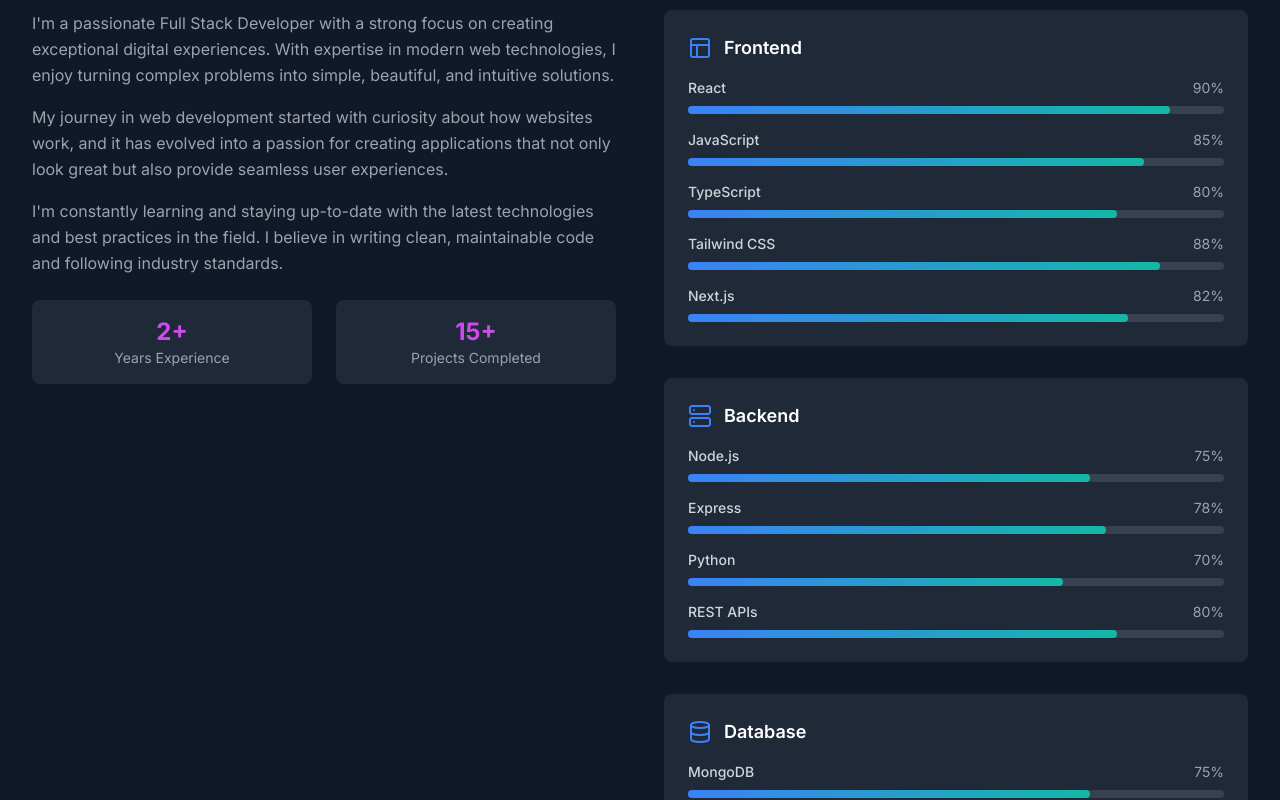
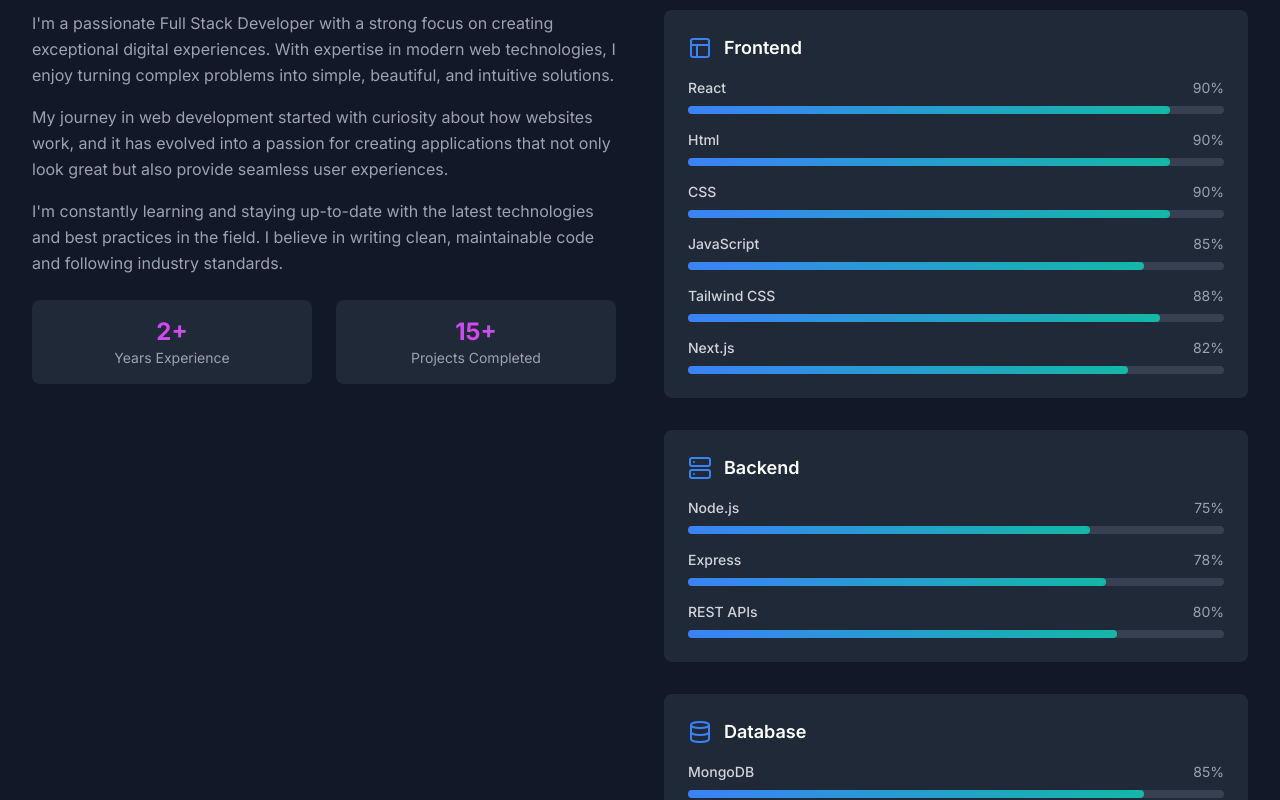
Before and after one commit to Zohaib-Karamat/Zohaib-Porfolio-Website, a React (Vite) app: page / in a window 1280 px wide. Shown: the part 1080-1880 px from the top of the page. Built offline with nearby package versions, Linux system fonts and the light colour scheme; no server answers.

Commit message:
update skills

```diff
--- a/src/components/About.jsx
+++ b/src/components/About.jsx
@@ -13,8 +13,9 @@
       icon: FiLayout,
       skills: [
         { name: 'React', level: 90 },
+        { name: 'Html', level: 90 },
+        { name: 'CSS', level: 90 },
         { name: 'JavaScript', level: 85 },
-        { name: 'TypeScript', level: 80 },
         { name: 'Tailwind CSS', level: 88 },
         { name: 'Next.js', level: 82 }
       ]
@@ -25,7 +26,6 @@
       skills: [
         { name: 'Node.js', level: 75 },
         { name: 'Express', level: 78 },
-        { name: 'Python', level: 70 },
         { name: 'REST APIs', level: 80 }
       ]
     },
@@ -33,16 +33,16 @@
       title: 'Database',
       icon: FiDatabase,
       skills: [
-        { name: 'MongoDB', level: 75 },
-        { name: 'PostgreSQL', level: 70 },
-        { name: 'Firebase', level: 80 }
+        { name: 'MongoDB', level: 85 },
+        { name: 'PostgreSQL', level: 80 },
+        { name: 'Firebase', level: 75 }
       ]
     },
     {
       title: 'Tools',
       icon: FiCode,
       skills: [
-        { name: 'Git', level: 85 },
+        { name: 'Git', level: 90 },
         { name: 'Docker', level: 65 },
         { name: 'AWS', level: 60 },
         { name: 'Figma', level: 75 }
```
